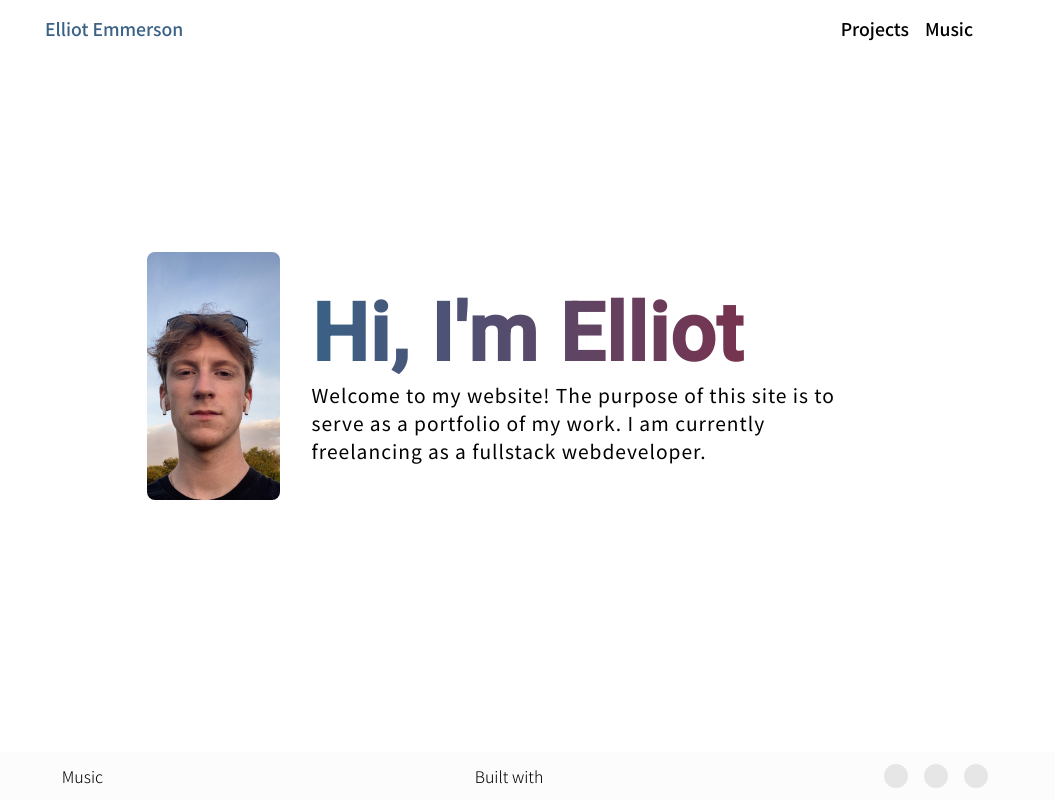
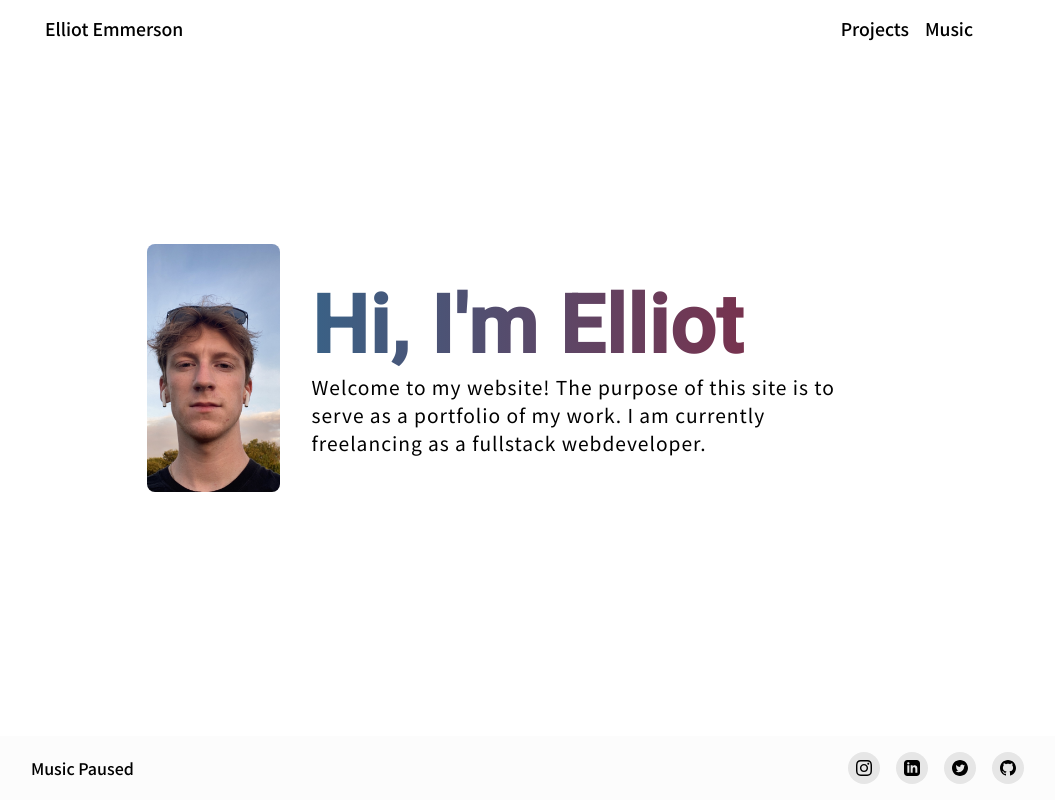
Before and after one commit to elliome/ellio.me, a Next.js app: page / in a window 1280 px wide. Shown: the whole page, without its empty margins (131-1186 px from the left). Built offline with nearby package versions, Linux system fonts and the light colour scheme; no server answers.

Commit message:
footer links

```diff
--- a/components/Footer.tsx
+++ b/components/Footer.tsx
@@ -36,20 +36,86 @@
                                 <span>{currentlyPlaying?.item?.name}</span>
                             </div>
                         ) : (
-                            <div className={styles.section}>
-                                Paused: {currentlyPlaying?.item?.name}
+                            <div
+                                className={`${styles.nowPlaying} ${styles.section}`}>
+                                <div
+                                    className={styles.nowPlayingImageContainer}>
+                                    <Image
+                                        src={
+                                            currentlyPlaying?.item?.album
+                                                ?.images?.[2]?.url
+                                        }
+                                        height={20}
+                                        width={20}
+                                        placeholder="blur"
+                                        blurDataURL={currentlyPlaying.base64}
+                                        key={
+                                            currentlyPlaying?.item?.album
+                                                ?.images?.[2]?.url
+                                        }
+                                        alt=""
+                                    />
+                                </div>
+                                <span>{currentlyPlaying?.item?.name}</span>
                             </div>
                         )}
                     </a>
                 </Link>
             ) : (
-                <div className={styles.section}>Music</div>
+                <Link href={"/listening"}>
+                    <a className={`${styles.nowPlaying} ${styles.section}`}>
+                        <span>Music Paused</span>
+                    </a>
+                </Link>
             )}
-            <div className={styles.section}>Built with</div>
+            <div className={styles.section}></div>
             <div className={`${styles.section} ${styles.socials}`}>
-                <div></div>
-                <div></div>
-                <div></div>
+                <a href="https://www.instagram.com/elliotelliot_">
+                    <div>
+                        <svg
+                            xmlns="http://www.w3.org/2000/svg"
+                            width="24"
+                            height="24"
+                            viewBox="0 0 24 24">
+                            <path d="M12 2.163c3.204 0 3.584.012 4.85.07 3.252.148 4.771 1.691 4.919 4.919.058 1.265.069 1.645.069 4.849 0 3.205-.012 3.584-.069 4.849-.149 3.225-1.664 4.771-4.919 4.919-1.266.058-1.644.07-4.85.07-3.204 0-3.584-.012-4.849-.07-3.26-.149-4.771-1.699-4.919-4.92-.058-1.265-.07-1.644-.07-4.849 0-3.204.013-3.583.07-4.849.149-3.227 1.664-4.771 4.919-4.919 1.266-.057 1.645-.069 4.849-.069zm0-2.163c-3.259 0-3.667.014-4.947.072-4.358.2-6.78 2.618-6.98 6.98-.059 1.281-.073 1.689-.073 4.948 0 3.259.014 3.668.072 4.948.2 4.358 2.618 6.78 6.98 6.98 1.281.058 1.689.072 4.948.072 3.259 0 3.668-.014 4.948-.072 4.354-.2 6.782-2.618 6.979-6.98.059-1.28.073-1.689.073-4.948 0-3.259-.014-3.667-.072-4.947-.196-4.354-2.617-6.78-6.979-6.98-1.281-.059-1.69-.073-4.949-.073zm0 5.838c-3.403 0-6.162 2.759-6.162 6.162s2.759 6.163 6.162 6.163 6.162-2.759 6.162-6.163c0-3.403-2.759-6.162-6.162-6.162zm0 10.162c-2.209 0-4-1.79-4-4 0-2.209 1.791-4 4-4s4 1.791 4 4c0 2.21-1.791 4-4 4zm6.406-11.845c-.796 0-1.441.645-1.441 1.44s.645 1.44 1.441 1.44c.795 0 1.439-.645 1.439-1.44s-.644-1.44-1.439-1.44z" />
+                        </svg>
+                    </div>
+                </a>
+                <a href="www.linkedin.com/in/elliot-emmerson">
+                    <div>
+                        <svg
+                            xmlns="http://www.w3.org/2000/svg"
+                            width="24"
+                            height="24"
+                            viewBox="0 0 24 24">
+                            <path d="M19 0h-14c-2.761 0-5 2.239-5 5v14c0 2.761 2.239 5 5 5h14c2.762 0 5-2.239 5-5v-14c0-2.761-2.238-5-5-5zm-11 19h-3v-11h3v11zm-1.5-12.268c-.966 0-1.75-.79-1.75-1.764s.784-1.764 1.75-1.764 1.75.79 1.75 1.764-.783 1.764-1.75 1.764zm13.5 12.268h-3v-5.604c0-3.368-4-3.113-4 0v5.604h-3v-11h3v1.765c1.396-2.586 7-2.777 7 2.476v6.759z" />
+                        </svg>
+                    </div>
+                </a>
+
+                <a href="https://twitter.com/_elliome">
+                    <div>
+                        <svg
+                            xmlns="http://www.w3.org/2000/svg"
+                            width="24"
+                            height="24"
+                            viewBox="0 0 24 24">
+                            <path d="M12 0c-6.627 0-12 5.373-12 12s5.373 12 12 12 12-5.373 12-12-5.373-12-12-12zm6.066 9.645c.183 4.04-2.83 8.544-8.164 8.544-1.622 0-3.131-.476-4.402-1.291 1.524.18 3.045-.244 4.252-1.189-1.256-.023-2.317-.854-2.684-1.995.451.086.895.061 1.298-.049-1.381-.278-2.335-1.522-2.304-2.853.388.215.83.344 1.301.359-1.279-.855-1.641-2.544-.889-3.835 1.416 1.738 3.533 2.881 5.92 3.001-.419-1.796.944-3.527 2.799-3.527.825 0 1.572.349 2.096.907.654-.128 1.27-.368 1.824-.697-.215.671-.67 1.233-1.263 1.589.581-.07 1.135-.224 1.649-.453-.384.578-.87 1.084-1.433 1.489z" />
+                        </svg>
+                    </div>
+                </a>
+
+                <a href="https://github.com/elliome">
+                    <div>
+                        <svg
+                            xmlns="http://www.w3.org/2000/svg"
+                            width="24"
+                            height="24"
+                            viewBox="0 0 24 24">
+                            <path d="M12 0c-6.626 0-12 5.373-12 12 0 5.302 3.438 9.8 8.207 11.387.599.111.793-.261.793-.577v-2.234c-3.338.726-4.033-1.416-4.033-1.416-.546-1.387-1.333-1.756-1.333-1.756-1.089-.745.083-.729.083-.729 1.205.084 1.839 1.237 1.839 1.237 1.07 1.834 2.807 1.304 3.492.997.107-.775.418-1.305.762-1.604-2.665-.305-5.467-1.334-5.467-5.931 0-1.311.469-2.381 1.236-3.221-.124-.303-.535-1.524.117-3.176 0 0 1.008-.322 3.301 1.23.957-.266 1.983-.399 3.003-.404 1.02.005 2.047.138 3.006.404 2.291-1.552 3.297-1.23 3.297-1.23.653 1.653.242 2.874.118 3.176.77.84 1.235 1.911 1.235 3.221 0 4.609-2.807 5.624-5.479 5.921.43.372.823 1.102.823 2.222v3.293c0 .319.192.694.801.576 4.765-1.589 8.199-6.086 8.199-11.386 0-6.627-5.373-12-12-12z" />
+                        </svg>
+                    </div>
+                </a>
             </div>
         </div>
     );
--- a/styles/components/Footer.module.scss
+++ b/styles/components/Footer.module.scss
@@ -1,8 +1,8 @@
 .container {
     width: 100%;
     background-color: rgb(var(--color-2));
-    height: 3rem;
-    min-height: 3rem;
+    height: 4rem;
+    min-height: 4rem;
     display: flex;
     justify-content: stretch;
     align-items: stretch;
@@ -22,10 +22,16 @@
     .socials {
         gap: 1rem;
         div {
-            width: 1.5rem;
-            height: 1.5rem;
+            width: 2rem;
+            height: 2rem;
             background-color: rgb(var(--color-3));
             border-radius: 100%;
+            display: flex;
+            align-items: center;
+            justify-content: center;
+            svg {
+                width: 1rem;
+            }
         }
     }
 }
--- a/styles/components/Nav.module.scss
+++ b/styles/components/Nav.module.scss
@@ -39,7 +39,7 @@
         }
         border-radius: 0.5rem;
         margin: 0.5rem;
-
+        color: black !important;
         p {
             margin: 0;
         }
```
